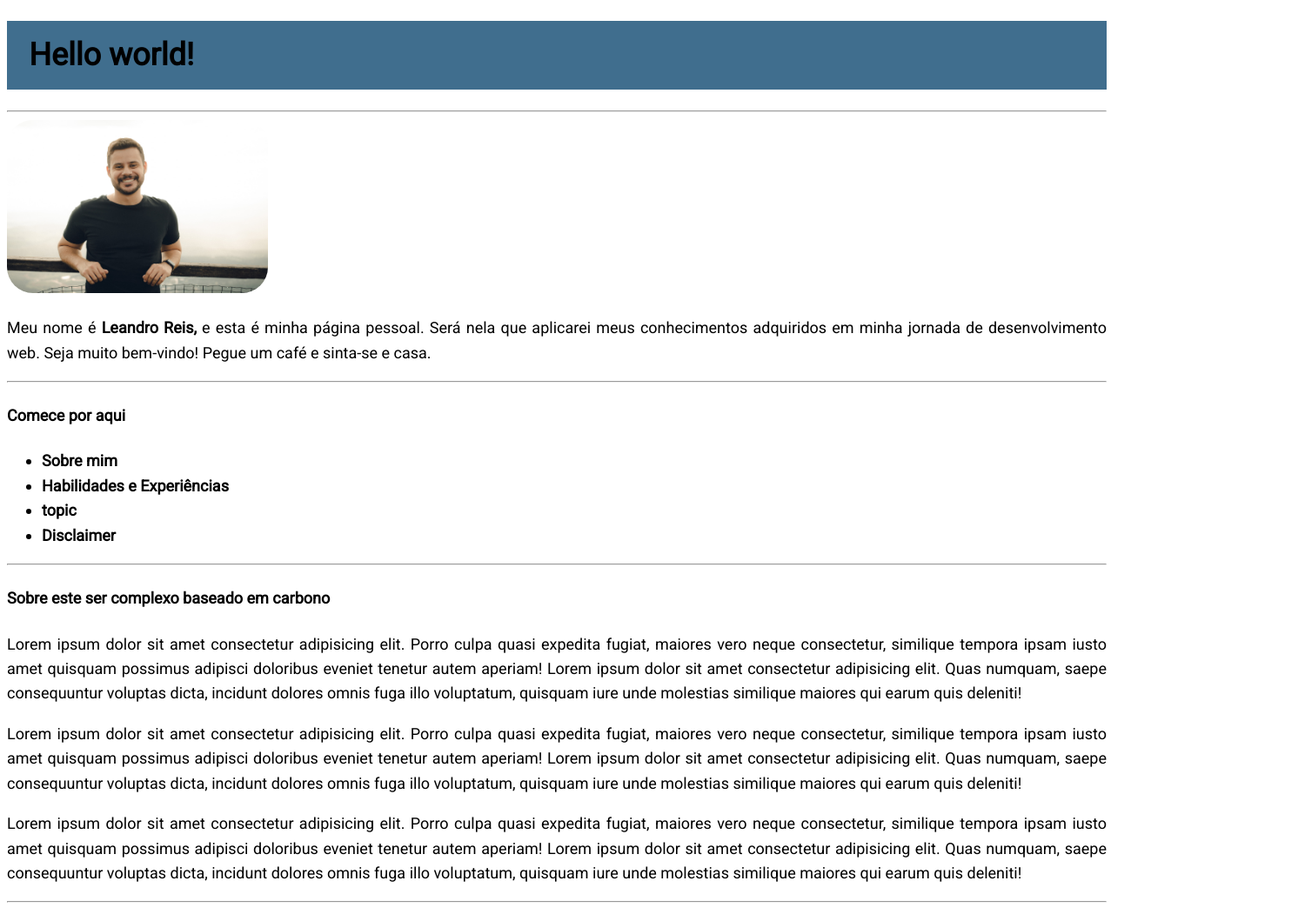
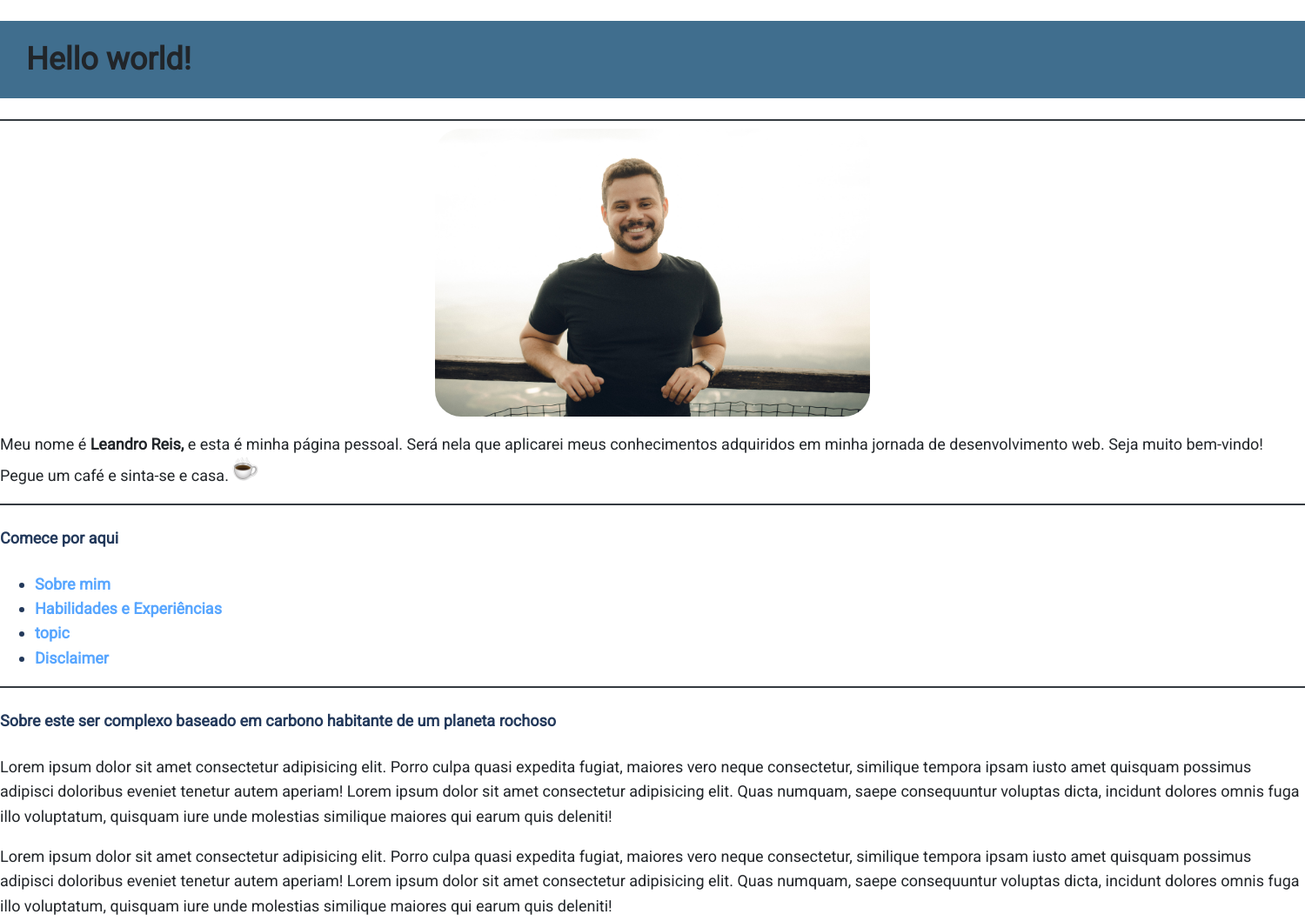
Before and after one commit to leandrofcr/leandrofcr.github.io, a plain HTML site: page index.html in a window 1280 px wide. Shown: the top 1059 px of the page at 87% size, 1500 px wide, since content can reach past the window. Drawn offline with Linux system fonts and the light colour scheme.

Commit message:
css colors update and add icons

```diff
--- a/index.html
+++ b/index.html
@@ -11,36 +11,13 @@
 <link rel="stylesheet" href="styles.css">
 <style>
 
-    /* body {
-        font-family: 'Roboto', sans-serif;
-        font-size: 18px;
-        line-height: 1.58em;
-
-    }
-
-    .picture{
-        border-radius: 30px;
-    }
-    .hero-title{
-        background-color: #406E8E;
-        padding: 2%;
-    }
-    a {
-        text-decoration: none;
-        color: black;
-        font-weight: 400;
-        font-style: italic;
-    }
-     */
-
-
 </style>
 <body>
     <h1 id="top" class="hero-title">Hello world!</h1>
 <hr>
 
 <a href="https://www.linkedin.com/in/leandrofcr/" target="_blank"> <img class="picture" src="images/leandro-reis.jpg" alt="Leandro Reis" width="300px">   </a>
-<p>Meu nome é <strong>Leandro Reis,</strong> e esta é minha página pessoal. Será nela que aplicarei meus conhecimentos adquiridos em minha jornada de desenvolvimento web. Seja muito bem-vindo! Pegue um café e sinta-se e casa.  </p>
+<p>Meu nome é <strong>Leandro Reis,</strong> e esta é minha página pessoal. Será nela que aplicarei meus conhecimentos adquiridos em minha jornada de desenvolvimento web. Seja muito bem-vindo! Pegue um café e sinta-se e casa. <img class="logo" src="images/coffe.png" alt="coffe" width="30px"> </p>
 
 <hr>
 <h4>Comece por aqui</h4>
@@ -52,7 +29,7 @@
 </ul>
 
 <hr>
-<h4 id="about">Sobre este ser complexo baseado em carbono</h4>
+<h4 id="about">Sobre este ser complexo baseado em carbono habitante de um planeta rochoso</h4>
 <p>Lorem ipsum dolor sit amet consectetur adipisicing elit. Porro culpa quasi expedita fugiat, maiores vero neque consectetur, similique tempora ipsam iusto amet quisquam possimus adipisci doloribus eveniet tenetur autem aperiam! Lorem ipsum dolor sit amet consectetur adipisicing elit. Quas numquam, saepe consequuntur voluptas dicta, incidunt dolores omnis fuga illo voluptatum, quisquam iure unde molestias similique maiores qui earum quis deleniti!</p>
 
 <p>Lorem ipsum dolor sit amet consectetur adipisicing elit. Porro culpa quasi expedita fugiat, maiores vero neque consectetur, similique tempora ipsam iusto amet quisquam possimus adipisci doloribus eveniet tenetur autem aperiam! Lorem ipsum dolor sit amet consectetur adipisicing elit. Quas numquam, saepe consequuntur voluptas dicta, incidunt dolores omnis fuga illo voluptatum, quisquam iure unde molestias similique maiores qui earum quis deleniti!
@@ -73,22 +50,21 @@
     <li></li>
 </ul>
 
-<br>
 <hr>
 <h4 id="topic"> -</h4>
 <p> orem ipsum dolor sit amet consectetur adipisicing elit. Porro culpa quasi expedita fugiat, maiores vero neque consectetur, similique tempora ipsam iusto amet quisquam possimus adipisci doloribus eveniet tenetur autem aperiam! Lorem ipsum dolor sit amet consectetur adipisicing elit. Quas numquam, saepe consequuntur voluptas dicta, incidunt dolores omnis fuga illo voluptatum, quisquam iure unde molestias similique maiores qui earum quis deleniti!</p>
 <hr>
 <h4 id="disclaimer">Disclaimer</h4>
-<p id="footer"><em>Não se assuste caso encontre algo fora do lugar, as vezes alguns goblins passam por aqui só por diversão. Caso você encontre algum desses goblins malvados, você pode me avisar <a class="link" href="https://github.com/leandrofcr/portifolio">aqui</a> que irei cuidar deles! <img src="https://www.how-to-draw-funny-cartoons.com/images/goblin-clipart-004.png" alt="goblin" width="25
+<p id="footer"><em>Não se assuste caso encontre algo fora do lugar, as vezes alguns goblins passam por aqui só por diversão. Caso você encontre algum, você pode me avisar <a class="link" href="https://github.com/leandrofcr/portifolio">aqui</a> que irei cuidar deles! <img src="images/goblin.gif" alt="goblin" width="50px
     "></p>
 
 <p>Todo conteúdo desta página será atualizado com os conhecimentos e habilidades <s>mágicas</s> adquiridos durante minha jornada de web developer. </p>
 </body>
 </html>
 
-<a href="https://www.linkedin.com/in/leandrofcr/" target="_blank"> <img class="picture" src="images/linkedin-logo.png" alt="LinkedIn" width="30px">   </a>
+<a href="https://www.linkedin.com/in/leandrofcr/" target="_blank"> <img class="logo" src="images/linkedin-logo.png" alt="LinkedIn" width="30px">   </a>
 
-<a href="https://github.com/leandrofcr" target="_blank"> <img class="picture" src="images/github-logo.png" alt="LinkedIn" width="30px">   </a>
+<a href="https://github.com/leandrofcr" target="_blank"> <img class="logo" src="images/github-logo.png" alt="LinkedIn" width="30px">   </a>
 
 <hr>
 <br><br><br>
--- a/styles.css
+++ b/styles.css
@@ -2,13 +2,27 @@ body {
     font-family: 'Roboto', sans-serif;
     font-size: 18px;
     line-height: 1.58em;
-    text-align:justify ;
+    color:#212529;
+    /* background-color: #212529; */ /*for dark theme*/
+    /* color: whitesmoke; for dark theme */
+    color#;
+    margin-left: auto;
+    margin-right: auto;
+    width: 1500px;
+
+ }
+
+.picture{
+    width: 500px;
+    border-radius: 30px;
+    display: block;
+    margin-left: auto;
+    margin-right: auto
 
 }
-
-.picture{
+.logo {
+    width: 30px;
     border-radius: 30px;
-
 }
 
 .hero-title{
@@ -17,7 +31,7 @@ body {
 }
 a {
     text-decoration: none;
-    color: black;
+    color: #58a6ff;
     font-weight: 400;
     font-weight: 700;
 }
@@ -27,3 +41,16 @@ a {
     text-decoration: underline;
 
 }
+
+hr{
+    border: 1px solid #343a40;
+}
+ h4 {
+
+    /* color:#8ea8c3 ; */
+    color:#23395B;
+ }
+ li {
+     /* color:white; */
+     color: #23395B;
+ }
```
Also changed, not shown: images/coffe.png (added), images/goblin.gif (added).
